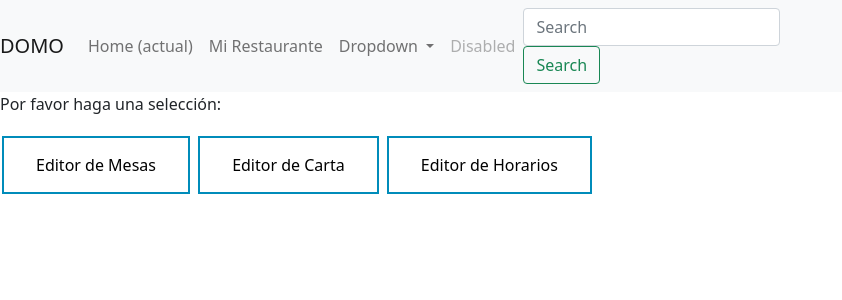
After one commit to Exesito/GPS, a Flask app: page /mi_restaurante in a window 1280 px wide. The commit adds this page. Shown: the top 300 px of the page, without its empty margins (0-842 px from the left). Run offline with Flask 2, Linux system fonts and the light colour scheme; parts of the project's set-up code (start-up, migrations or seed data) failed here and were passed over.

Commit message:
se añaden cosas para mi cu y se mergea con el del benja

```diff
--- /dev/null
+++ b/app/static/css/buttons.css
@@ -0,0 +1,44 @@
+/*Implementa Clase .button*/
+.button {
+    background-color: #008CBA; /* Green */
+    border: none;
+    color: white;
+    padding: 15px 32px;
+    text-align: center;
+    text-decoration: none;
+    transition-duration: 0.4s;
+    display: inline-block;
+    font-size: 16px;
+    margin: 4px 2px;
+    cursor: pointer;
+  }
+  /*Editor de Mesas*/
+  .button1 {
+    background-color: white;
+    color: black;
+    border: 2px solid #008CBA;
+  }
+  .button1:hover {
+    background-color: #008CBA;
+    color: white;
+  }
+  /*Editor de Carta*/
+  .button2 {
+    background-color: white;
+    color: black;
+    border: 2px solid #008CBA;
+  }
+  .button2:hover {
+    background-color: #008CBA;
+    color: white;
+  }
+  /*Editor de Horario*/
+  .button3 {
+    background-color: white;
+    color: black;
+    border: 2px solid #008CBA;
+  }
+  .button3:hover {
+    background-color: #008CBA;
+    color: white;
+  }
--- a/app/templates/index.html
+++ b/app/templates/index.html
@@ -4,14 +4,17 @@
 <head>
   <meta charset="UTF-8">
   <link href="https://cdn.jsdelivr.net/npm/bootstrap@5.0.2/dist/css/bootstrap.min.css" rel="stylesheet" integrity="sha384-EVSTQN3/azprG1Anm3QDgpJLIm9Nao0Yz1ztcQTwFspd3yD65VohhpuuCOmLASjC" crossorigin="anonymous">
-
+  <link rel="stylesheet" href="{{ url_for('static', filename='css/buttons.css') }}">
   <title>{% block title %}{% endblock %}</title>
 </head>
 
 <body>
 
+{% include "navbar.html" %}
+
 {% block body %}{% endblock %}
 
+<!--Aquí importamos scripts necesarios para el funcionamiento de BootS-->
 <script src="https://code.jquery.com/jquery-3.5.1.min.js"></script>
 <script src="https://cdn.jsdelivr.net/npm/bootstrap@5.0.2/dist/js/bootstrap.bundle.min.js" integrity="sha384-MrcW6ZMFYlzcLA8Nl+NtUVF0sA7MsXsP1UyJoMp4YLEuNSfAP+JcXn/tWtIaxVXM" crossorigin="anonymous"></script>
 </body>
--- /dev/null
+++ b/app/templates/mirestaurante.html
@@ -0,0 +1,28 @@
+<!--Esta página contiene el menú de configuraciones del restaurante
+en cuestión, posee tres opciones principales (CARTA, HORARIOS, MESAS)
+a lo cual cada uno también tiene su propia landing page.-->
+<!--Landing Page Principal-->
+{% extends "index.html" %}
+
+{% block title %}
+Mi Restaurante
+{% endblock %}
+
+{% block body %}
+
+<!DOCTYPE html>
+<html>
+    <head>
+
+    </head>
+<body>
+    <p>Por favor haga una selección:</p>
+
+    <button class="button button1">Editor de Mesas</button>
+    <button class="button button2">Editor de Carta</button>
+    <button class="button button3">Editor de Horarios</button>
+
+</body>
+</html>
+
+{% endblock %}
--- /dev/null
+++ b/app/templates/navbar.html
@@ -0,0 +1,36 @@
+
+<nav class="navbar navbar-expand-lg navbar-light bg-light">
+    <a class="navbar-brand" href="#"> DOMO</a>
+    <button class="navbar-toggler" type="button" data-toggle="collapse" data-target="#navbarSupportedContent" aria-controls="navbarSupportedContent" aria-expanded="false" aria-label="Toggle navigation">
+      <span class="navbar-toggler-icon"></span>
+    </button>
+
+    <div class="collapse navbar-collapse" id="navbarSupportedContent">
+      <ul class="navbar-nav mr-auto">
+        <li class="nav-item active">
+          <a class="nav-link" href="#">Home <span class="sr-only">(actual)</span></a>
+        </li>
+        <li class="nav-item">
+          <a class="nav-link" href="{{url_for('mi_restaurante')}}">Mi Restaurante</a>
+        </li>
+        <li class="nav-item dropdown">
+          <a class="nav-link dropdown-toggle" href="#" id="navbarDropdown" role="button" data-toggle="dropdown" aria-haspopup="true" aria-expanded="false">
+            Dropdown
+          </a>
+          <div class="dropdown-menu" aria-labelledby="navbarDropdown">
+            <a class="dropdown-item" href="#">Action</a>
+            <a class="dropdown-item" href="#">Another action</a>
+            <div class="dropdown-divider"></div>
+            <a class="dropdown-item" href="#">Something else here</a>
+          </div>
+        </li>
+        <li class="nav-item">
+          <a class="nav-link disabled" href="#">Disabled</a>
+        </li>
+      </ul>
+      <form class="form-inline my-2 my-lg-0">
+        <input class="form-control mr-sm-2" type="search" placeholder="Search" aria-label="Search">
+        <button class="btn btn-outline-success my-2 my-sm-0" type="submit">Search</button>
+      </form>
+    </div>
+  </nav>
--- a/app/views.py
+++ b/app/views.py
@@ -9,3 +9,8 @@ def index():
 @app.route('/editor_horario')
 def editor_horario():
     return(render_template('templates/editor_horario'))
+
+#Mi Restaurante
+@app.route('/mi_restaurante')
+def mi_restaurante():
+    return render_template("mirestaurante.html")
```
